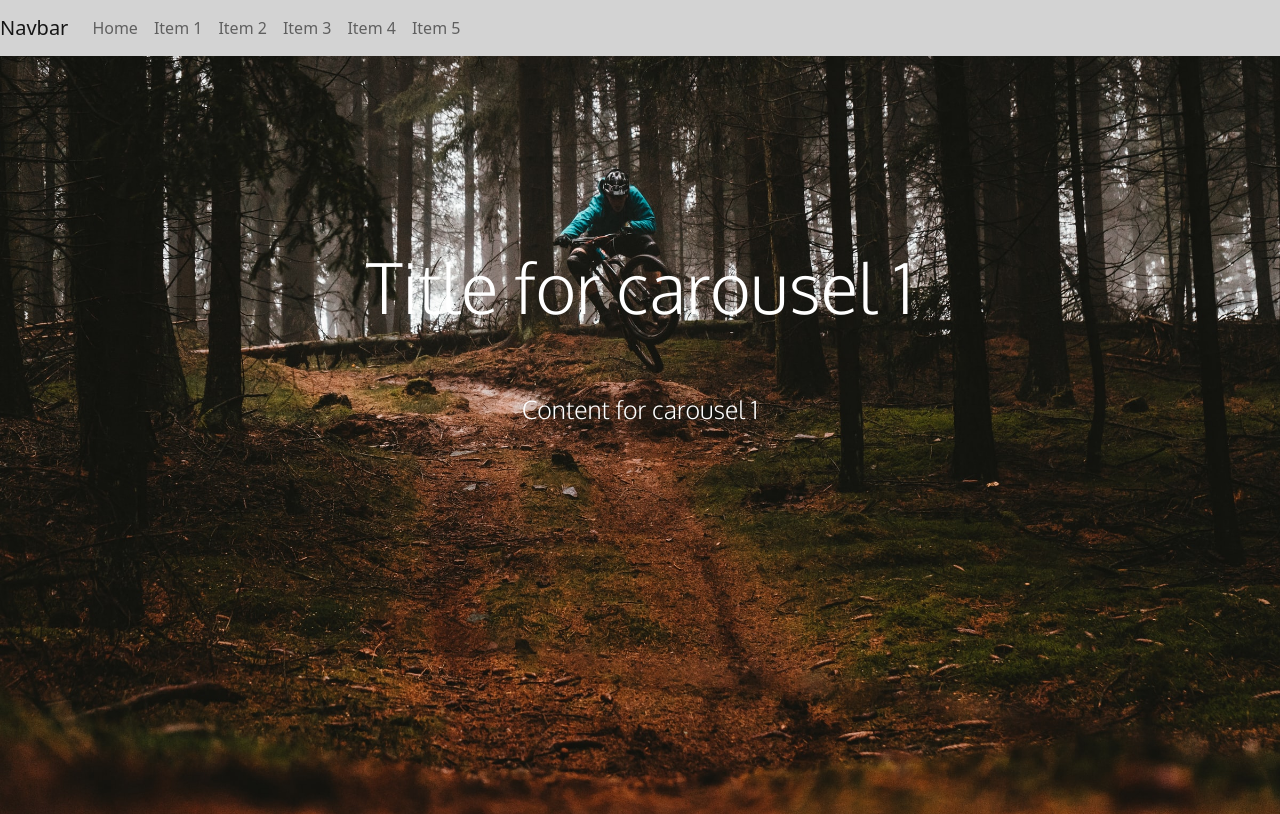
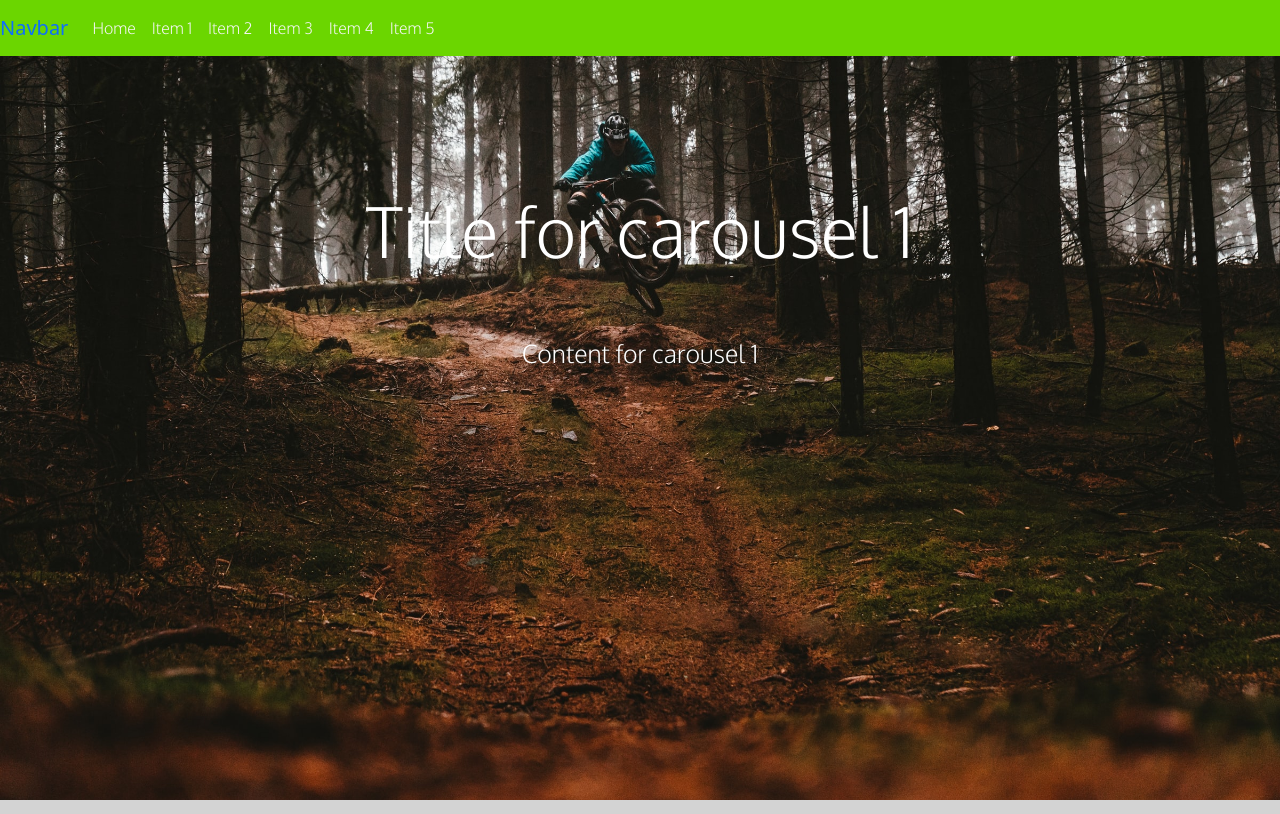
Before and after one commit to Thomas-Cottis-21/My_portfolio_v2, a PHP site: page / in a window 1280 px wide. Shown: the top 814 px of the page. Run offline with PHP 8.4, Linux system fonts and the light colour scheme; some libraries are stand-ins or nearby versions.

Commit message:
pushing clear header and navbar css

```diff
--- a/css/mystyle.css
+++ b/css/mystyle.css
@@ -77,7 +77,13 @@ a:hover {
 /* ----- End Back To Top ----- */
 
 /* ----- Navbar ----- */
-
+.nav-link {
+    color: whitesmoke;
+    font-family: "Oxygen", sans-serif;
+}
+nav.navbar {
+    background-color: #6BD600;
+}
 /* ----- Hero Section -----*/
 .hero-container {
     width: 100%;
--- a/index.php
+++ b/index.php
@@ -33,7 +33,8 @@
     <button id="toggleDm" class="buttonDm bi bi-lamp"></button>
 
     <!-- -------------------- Nav bar -------------------- -->
-    <nav class="navbar navbar-expand-sm navbar-light">
+    <header class="fixed-top header-transparent">
+        <nav class="navbar navbar-expand-sm">
             <a href="#" class="navbar-brand mb-0 h1">Navbar</a>
 
             <button class="navbar-toggler"
@@ -45,12 +46,13 @@
             aria-label="Toggle navigation">
                 <span class="navbar-toggler-icon"></span>
             </button>
+
             <div class="collapse navbar-collapse" id="navbarNav">
                 <ul class="navbar-nav">
                     <li class="nav-item active">
                         <a href="#" class="nav-link">Home</a>
                     </li>
-                <li class="nav-item active">
+                    <li class="nav-item">
                         <a href="#" class="nav-link">Item 1</a>
                     </li>
                     <li class="nav-item">
@@ -68,6 +70,7 @@
                 </ul>
             </div>
         </nav>
+    </header>
     <!-- -------------------- Hero Section -------------------- -->
 <section id="hero">
     <div class="container-fluid p-0 hero-container">
```
Lines whose indentation alone changed are shown as unchanged.
